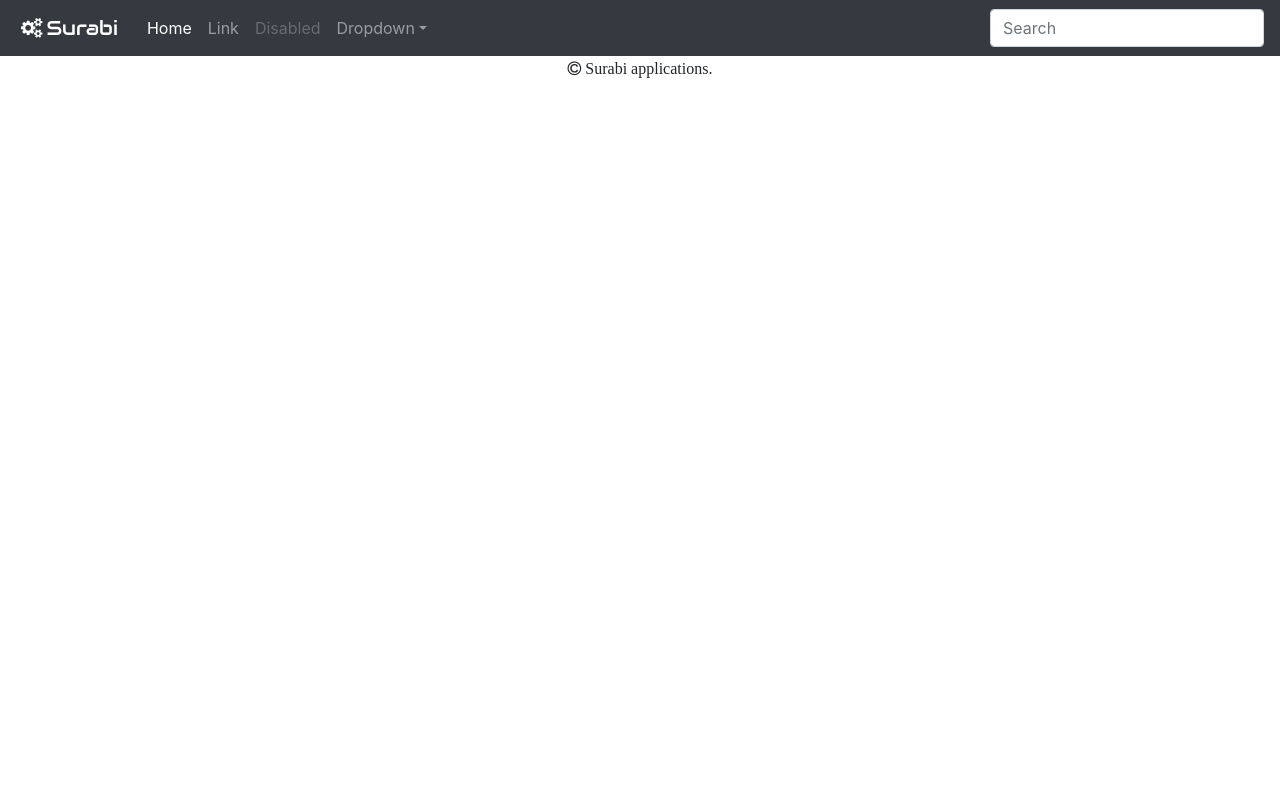
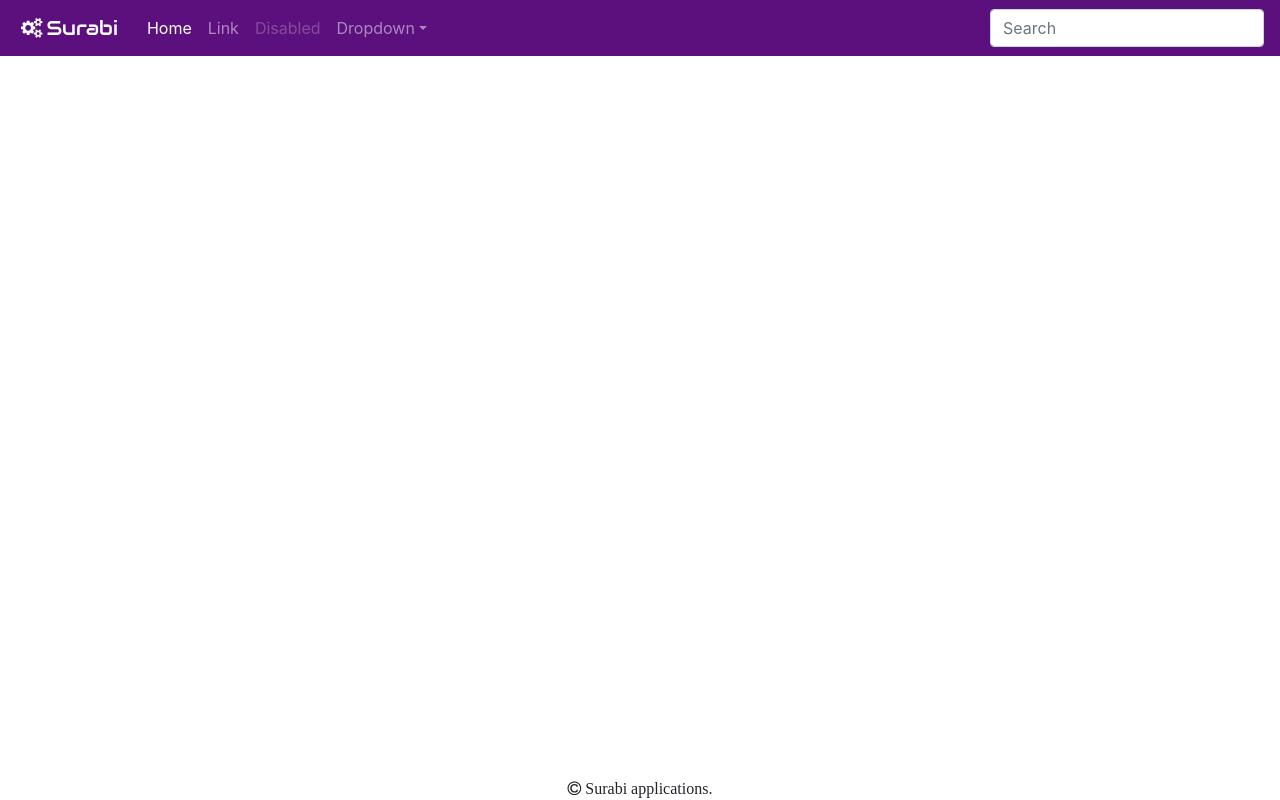
Before and after one commit to rrameshbtech/surabi, an Angular app: page / in a window 1280 px wide. Built offline with nearby package versions, Linux system fonts and the light colour scheme.

Commit message:
header changes and login box fix

```diff
--- a/src/_theme.scss
+++ b/src/_theme.scss
@@ -1 +1,5 @@
 $fa-font-path : '../node_modules/font-awesome/fonts';
+
+$theme-colors: (
+    primary: #5C107D
+  );
--- a/src/app/shared/header/header.component.html
+++ b/src/app/shared/header/header.component.html
@@ -1,4 +1,4 @@
-<nav class="navbar navbar-expand-md navbar-dark bg-dark">
+<nav class="navbar navbar-expand-md navbar-dark bg-primary">
       <a class="navbar-brand" href="#">
         <i class="fa fa-gears logo"><span class="ml-1">Surabi</span></i>
       </a>
--- a/src/app/users/login/login.component.html
+++ b/src/app/users/login/login.component.html
@@ -1,3 +1 @@
-<p>
-  login works!
-</p>
+<div class="middle-center"></div>
--- a/src/styles.scss
+++ b/src/styles.scss
@@ -3,6 +3,7 @@
 @import '../node_modules/font-awesome/scss/font-awesome';
 
 @import url(https://fonts.googleapis.com/css?family=Audiowide);
+
 .logo{
     padding: 5px;
     span{
@@ -12,4 +13,21 @@
 
 .footer{
     text-align: center;
+    position: absolute;
+    bottom: 0px;
+    left: 0px;
+    right: 0px;
 }
+
+.middle-center{
+    position: absolute;
+    margin: auto;
+    top: 0;
+    right: 0;
+    bottom: 0;
+    left: 0;
+    width: 100px;
+    height: 100px;
+    background-color: #ccc;
+    border-radius: 3px;
+  }
```
